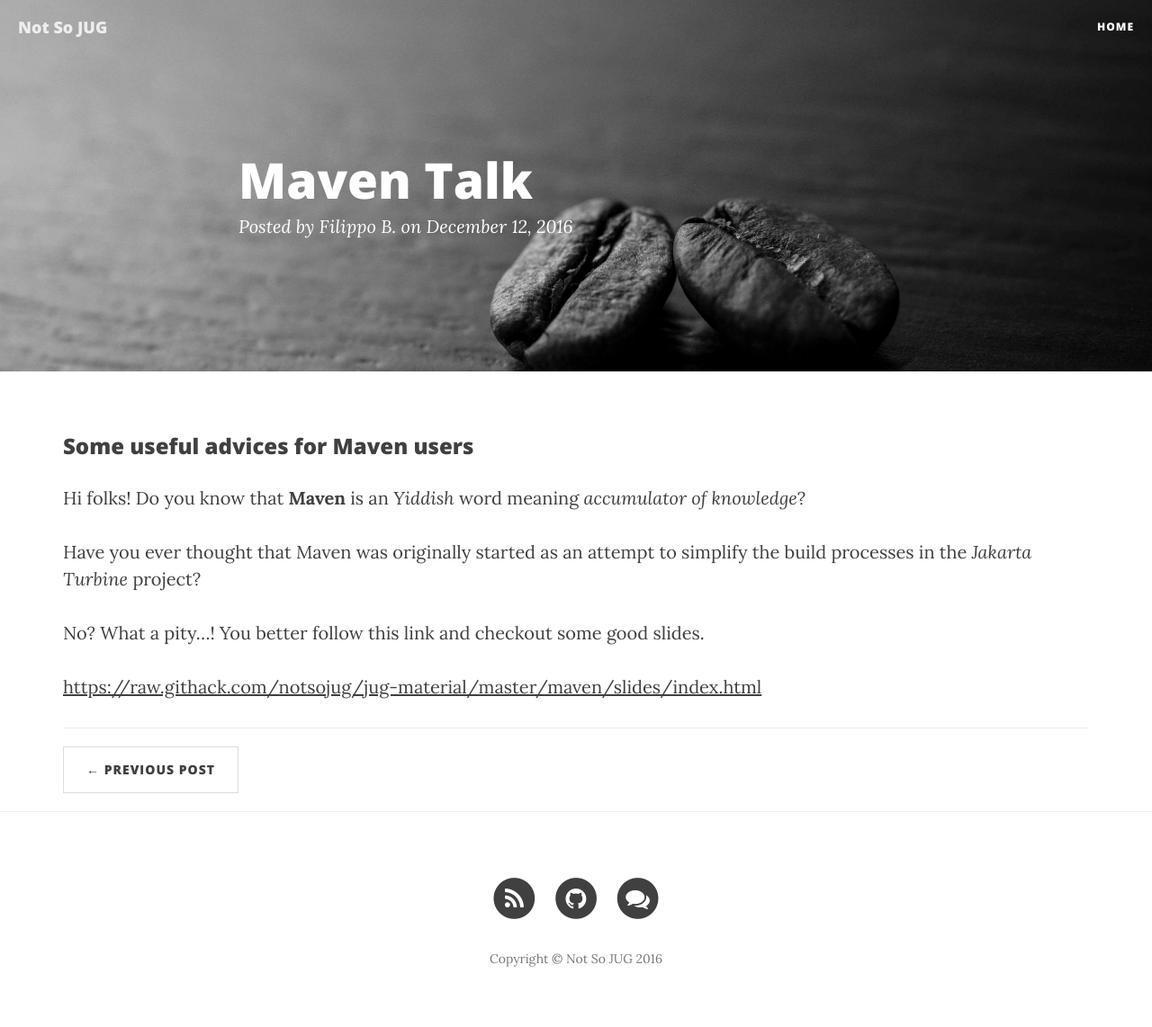
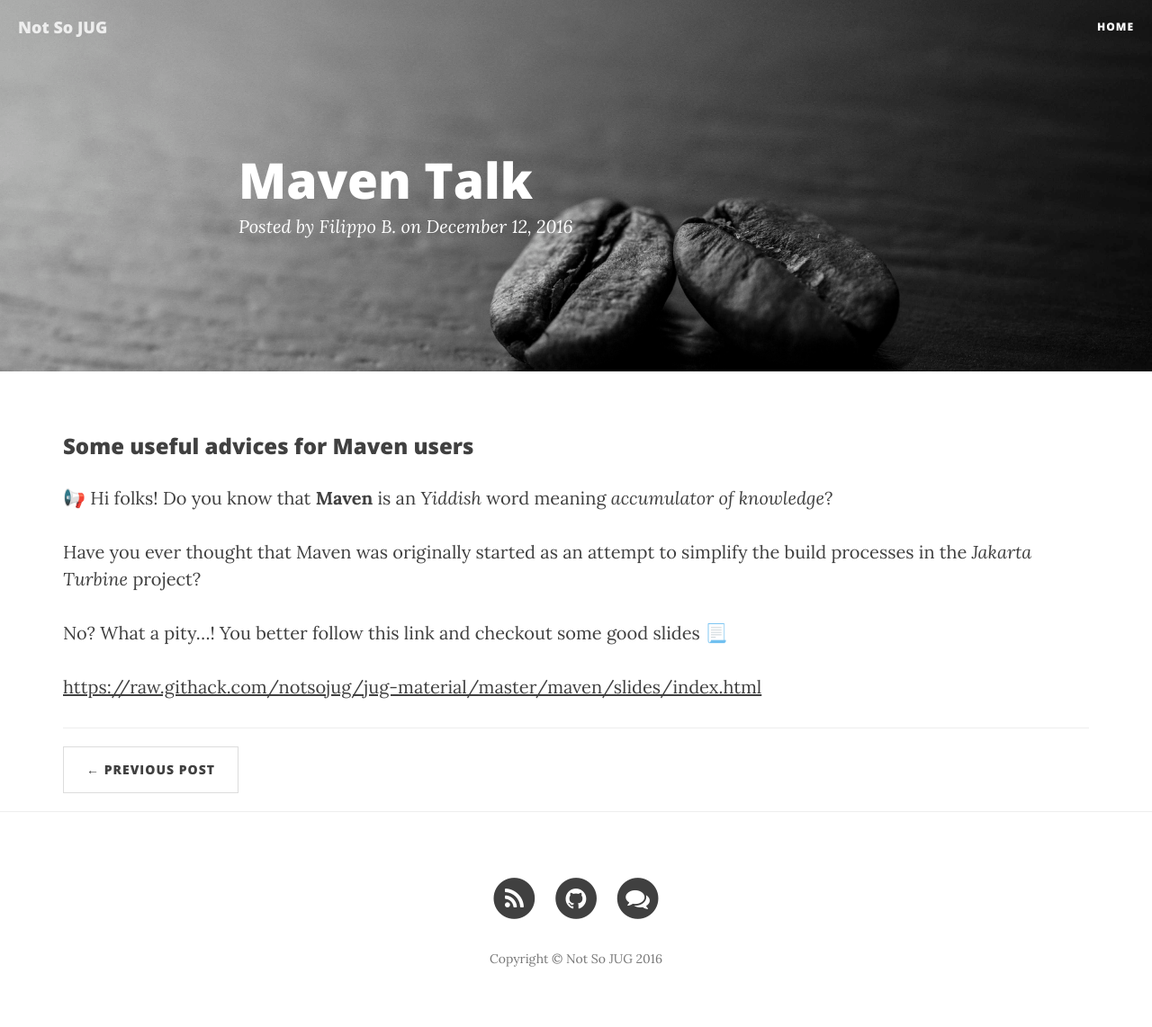
Before and after one commit to notsojug/notsojug.github.io, a Jekyll site: the page built from _posts/2016-12-12-maven-talk.md, in a window 1280 px wide. Shown: the whole page at 90% size. Built offline with Jekyll 4.4.1, drawn with Linux system fonts in a browser that asks for light colours; nearby versions of some CDN libraries; emoji names are drawn with the system emoji font; part of the change alters nothing that is shown.

```diff
--- a/_config.yml
+++ b/_config.yml
@@ -19,3 +19,4 @@ exclude: ["less","node_modules","Gruntfile.js","package.json","README.md"]
 # Jekyll Redirect From Plugin for Redirects from Start Bootstrap Old Version
 gems:
   - jekyll-paginate
+  - jemoji
--- a/_posts/2016-12-12-maven-talk.md
+++ b/_posts/2016-12-12-maven-talk.md
@@ -7,10 +7,10 @@ title: Maven Talk
 
 ### Some useful advices for Maven users
 
-Hi folks! Do you know that **Maven** is an _Yiddish_ word meaning _accumulator of knowledge_?
+:loudspeaker: Hi folks! Do you know that **Maven** is an _Yiddish_ word meaning _accumulator of knowledge_?
 
 Have you ever thought that Maven was originally started as an attempt to simplify the build processes in the _Jakarta Turbine_ project?
 
-No? What a pity...! You better follow this link and checkout some good slides.
+No? What a pity...! You better follow this link and checkout some good slides :page_with_curl:
 
 [https://raw.githack.com/notsojug/jug-material/master/maven/slides/index.html](https://raw.githack.com/notsojug/jug-material/master/maven/slides/index.html)
```
